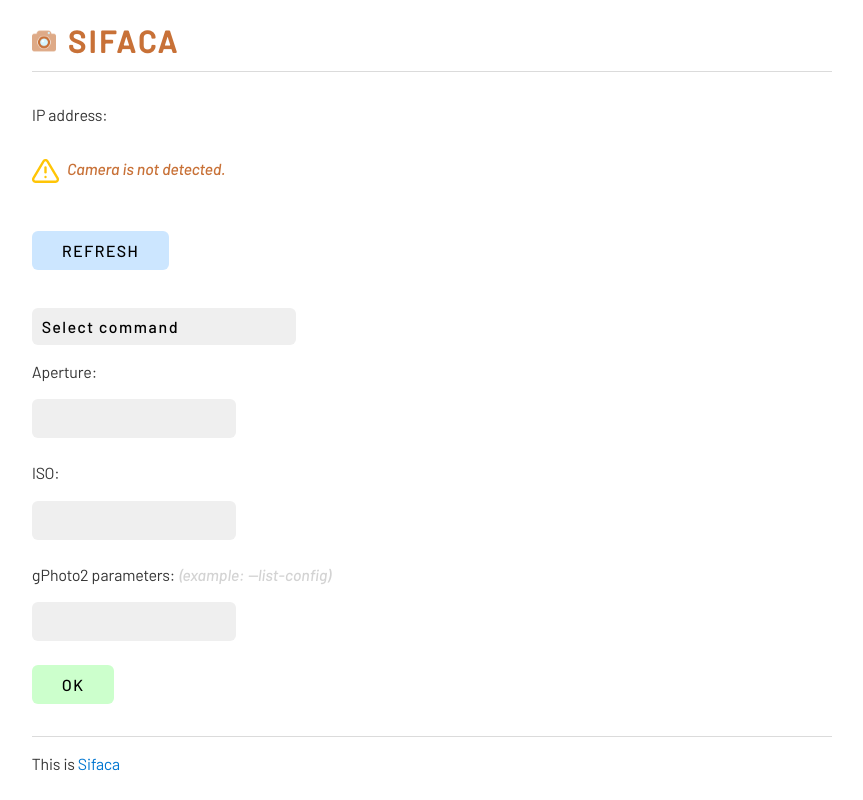
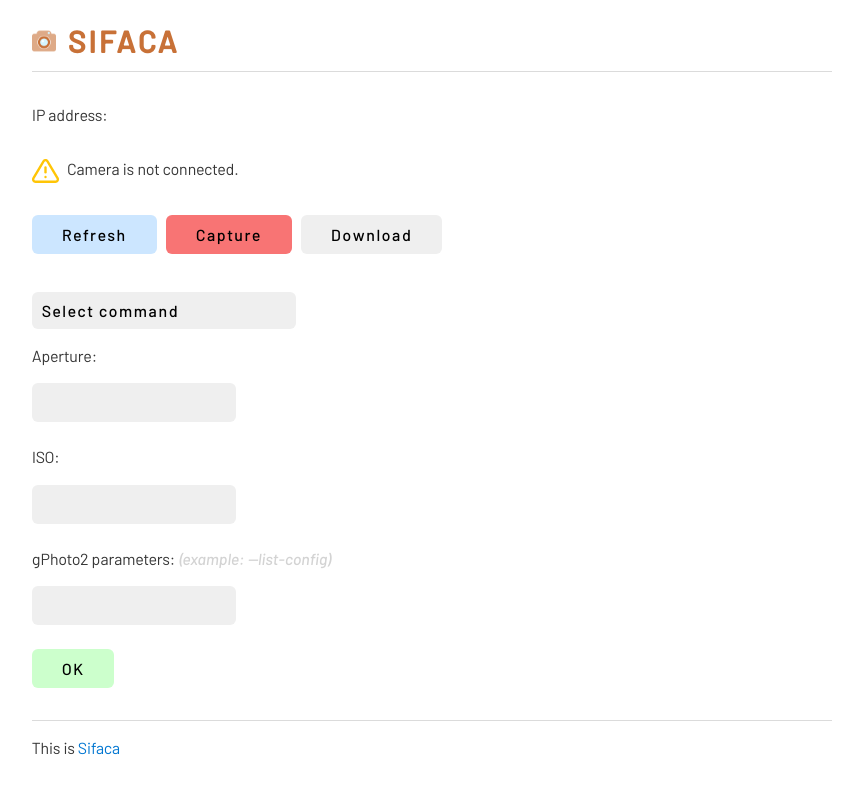
Before and after one commit to dmpop/himo, a PHP site: page / in a window 1280 px wide. Shown: the whole page, without its empty margins (208-1071 px from the left). Run offline with PHP 8.4, Linux system fonts and the light colour scheme.

Commit message:
Fix get-all-files. Add buttons

```diff
--- a/index.php
+++ b/index.php
@@ -12,11 +12,6 @@
 </head>
 
 <body>
-	<script>
-		if (window.history.replaceState) {
-			window.history.replaceState(null, null, window.location.href);
-		}
-	</script>
 	<img style="display: inline; height: 1.5em;" src="img/favicon.png" alt="logo" />
 	<h1 style="display: inline; margin-left: 0.3em; letter-spacing: 3px; color: rgb(200, 113, 55);">SIFACA</h1>
 	<hr style="margin-bottom: 2em;">
@@ -28,27 +23,38 @@
 	echo '</strong></p>';
 	echo "<p style='margin-top: 2em;'>";
 	$CAMERA = shell_exec("gphoto2 --auto-detect | grep usb | cut -b 36-42 | sed 's/,/\//'");
-	if (!empty($CAMERA)) {
+	if (empty($CAMERA)) {
+		echo '<img style="display: inline; height: 1.5em; margin-right: 0.5em; vertical-align: middle;" src="img/alert.svg" alt="alert" />';
+		echo 'Camera is not connected.';
+	}
+	if (!empty($_POST["refresh"])) {
 		unlink("capture_preview.jpg");
 		shell_exec("gphoto2 --capture-preview");
 		if (file_exists("capture_preview.jpg")) {
 			echo '<img style="border-radius: 9px;" src="capture_preview.jpg">';
 		}
-		echo "</p>";
-	} else {
-		echo '<img style="display: inline; height: 1.5em; margin-right: 0.5em; vertical-align: middle;" src="img/alert.svg" alt="alert" />';
-		echo "<em>Camera is not detected.</em>";
+	}
+	echo "</p>";
+	?>
+
+	<form style="margin-top: 2em;" action=' ' method='POST'>
+		<input style="background-color: #cce6ff; display: inline;" type='submit' name='refresh' value='Refresh' />
+		<input style="background-color: #f87474; display: inline;" type='submit' name='capture' value='Capture' />
+		<input style="display: inline;" type='submit' name='download' value='Download' />
+	</form>
+
+	<?php
+	if (!empty($_POST["download"])) {
+		shell_exec("gphoto2 --get-all-files --skip-existing --filename photos/%Y%m%d-%H%M%S-%03n.%C");
+	}
+	if (!empty($_POST["capture"])) {
+		shell_exec("gphoto2 --capture-image-and-download --keep --filename photos/%Y%m%d-%H%M%S-%03n.%C");
 	}
 	?>
-	<p>
-		<button style="background-color: #cce6ff; margin-top: 2em;" onClick="history.go(0)" role="button">REFRESH</button>
-	</p>
+
 	<form style="margin-top: 2em;" action='index.php' method='POST'>
 		<select name='parameter'>
 			<option value=''>Select command</option>
-			<option value='--capture-image-and-download --keep --filename photos/%Y%m%d-%H%M%S-%03n.%C'>Capture and download</option>
-			<option value='--get-all-files --skip-existing'>Download all files</option>
-			<option disabled>-----</option>
 			<option value='--abilities'>Show camera's abilities</option>
 			<option value='--list-config'>List configurable parameters</option>
 			<option disabled>-----</option>
@@ -89,9 +95,9 @@
 	}
 
 	if (isset($_POST["parameter"])) {
+		echo '<hr style="margin-top: 2em;"><pre>';
 		$command = 'gphoto2 ' . $_POST['parameter'];
-		echo '<hr style="margin-top: 2em;"><pre>';
-		passthru($command);
+		passthru("$command");
 		echo '</pre>';
 	}
 	?>
```
